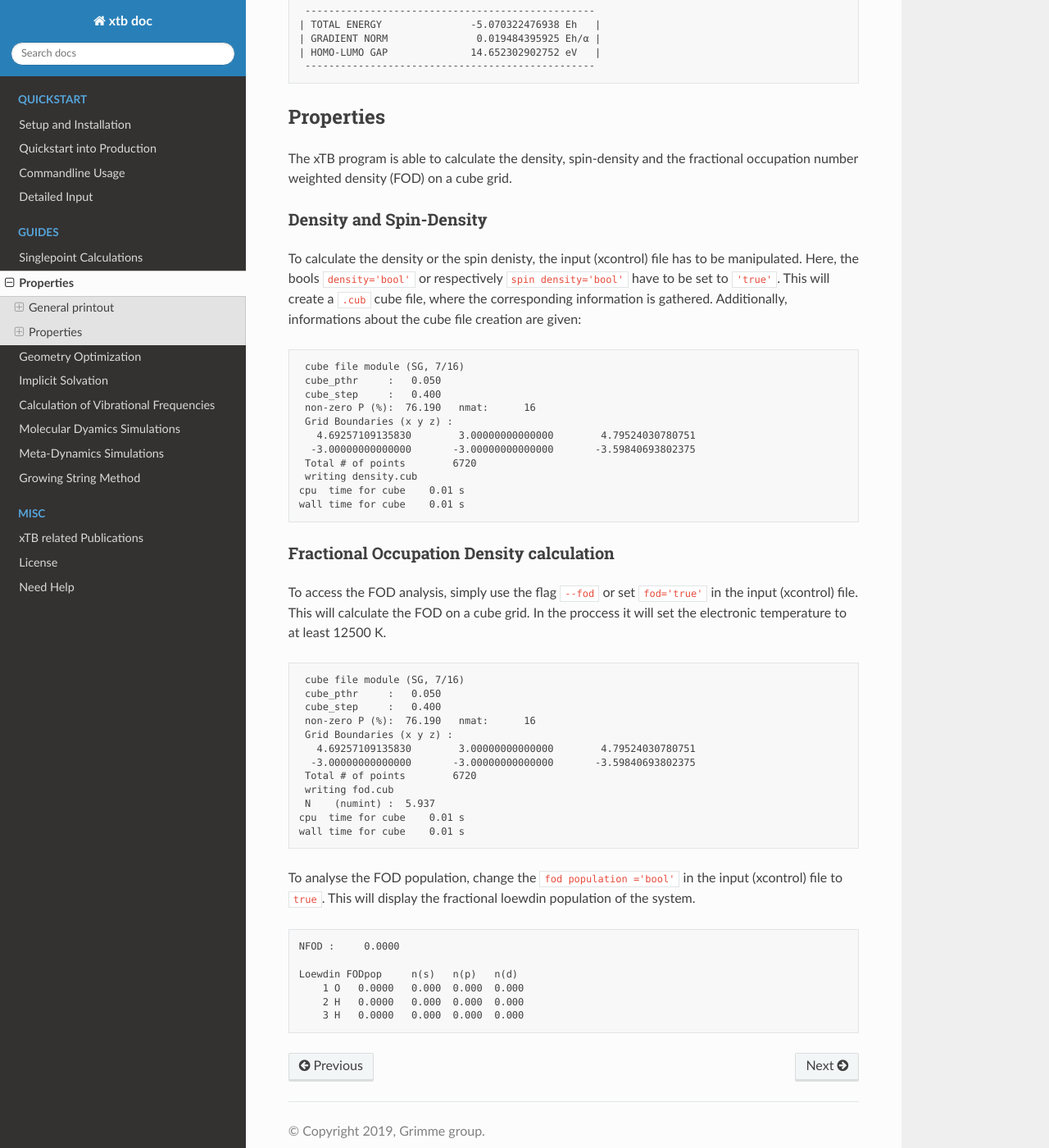
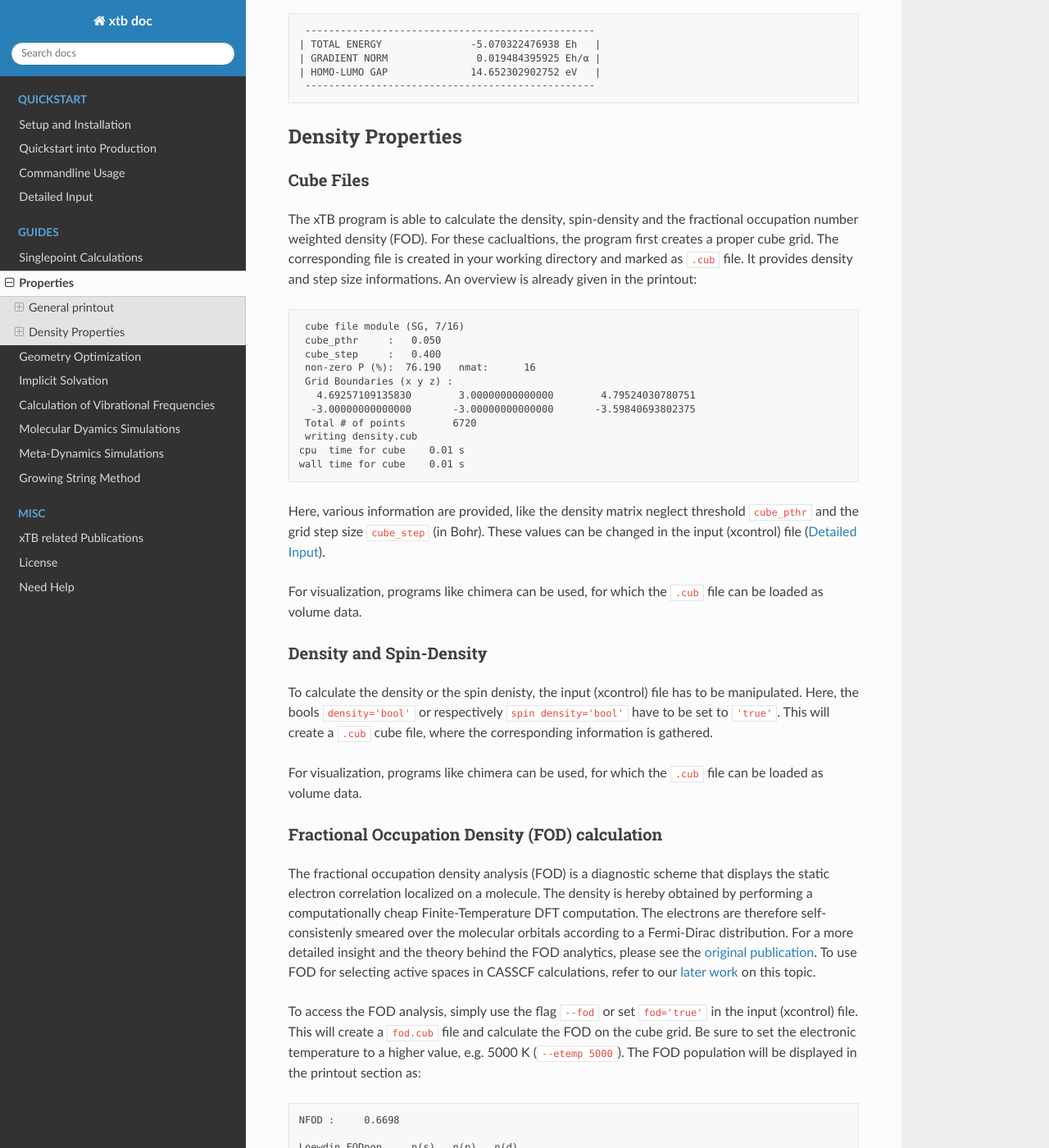
Before and after one commit to grimme-lab/xtb_docs, a Sphinx documentation site: the page built from source/properties.rst, in a window 1280 px wide and 1400 px high, scrolled down 2914 px. Shown: the whole window at 82% size. Built offline with Sphinx 7.4.7 and the Read the Docs theme 2.0.0, drawn with Linux system fonts in a browser that asks for light colours; some of the changed text lies outside the part shown.

Commit message:
properties.rst

```diff
--- a/source/properties.rst
+++ b/source/properties.rst
@@ -49,7 +49,6 @@ or by editing the input file (:ref:`detailed-input`). The kind of default inform
     requests printout of dipole moments
 --wbo
     requests Wiberg bond order printout
-
 
 GFN1-xTB
 _________
@@ -150,18 +149,16 @@ All is summed up in the end in both GFN-xTB versions:
            -------------------------------------------------
 
 
-Properties
-===========
 
-The xTB program is able to calculate the density, spin-density and the fractional occupation number weighted density (FOD) on
-a cube grid.
+Density Properties
+===================
 
-Density and Spin-Density
-________________________
+Cube Files
+__________
 
-To calculate the density or the spin denisty, the input (xcontrol) file has to be manipulated. Here, the bools ``density='bool'``
-or respectively ``spin density='bool'`` have to be set to ``'true'``. This will create a ``.cub`` cube file, where the corresponding information is gathered.
-Additionally, informations about the cube file creation are given:
+The xTB program is able to calculate the density, spin-density and the fractional occupation number weighted density (FOD).
+For these caclualtions, the program first creates a proper cube grid. The corresponding file is created in your working directory and marked as ``.cub`` file.
+It provides density and step size informations. An overview is already given in the printout:
 
 .. code-block:: none
 
@@ -177,39 +174,50 @@ Additionally, informations about the cube file creation are given:
  cpu  time for cube    0.01 s
  wall time for cube    0.01 s
 
+Here, various information are provided, like the density matrix neglect threshold ``cube_pthr`` and the grid step size ``cube_step`` (in Bohr). These values can be changed in the input (xcontrol) file (:ref:`detailed-input`).
 
+For visualization, programs like chimera can be used, for which the ``.cub`` file can be loaded as volume data.
 
-Fractional Occupation Density calculation
-_________________________________________
+Density and Spin-Density
+________________________
 
-To access the FOD analysis, simply use the flag ``--fod`` or set ``fod='true'`` in the input (xcontrol) file. This will calculate the FOD on a cube grid. In the proccess it will set the electronic
-temperature to at least 12500 K.
+To calculate the density or the spin denisty, the input (xcontrol) file has to be manipulated. Here, the bools ``density='bool'``
+or respectively ``spin density='bool'`` have to be set to ``'true'``. This will create a ``.cub`` cube file, where the corresponding information is gathered.
+
+For visualization, programs like chimera can be used, for which the ``.cub`` file can be loaded as volume data.
+
+Fractional Occupation Density (FOD) calculation
+________________________________________________
+
+The fractional occupation density analysis (FOD) is a diagnostic scheme that displays the static electron correlation localized on a molecule.
+The density is hereby obtained by performing a computationally cheap Finite-Temperature DFT computation.
+The electrons are therefore self-consistenly smeared over the molecular orbitals according to a Fermi-Dirac distribution. For a more detailed insight and the theory behind
+the FOD analytics, please see the `original publication`_. To use FOD for selecting active spaces in CASSCF calculations, refer to our `later work`_ on this topic.
+
+.. _original publication: https://onlinelibrary.wiley.com/doi/full/10.1002/anie.201501887
+.. _later work: https://onlinelibrary.wiley.com/doi/full/10.1002/chem.201604682
+
+To access the FOD analysis, simply use the flag ``--fod`` or set ``fod='true'`` in the input (xcontrol) file. This will create a ``fod.cub`` file and calculate the FOD on the cube grid.
+Be sure to set the electronic temperature to a higher value, e.g. 5000 K (``--etemp 5000``). The FOD population will be displayed in the printout section as:
 
 .. code-block:: none
 
-  cube file module (SG, 7/16)
-  cube_pthr     :   0.050
-  cube_step     :   0.400
-  non-zero P (%):  76.190   nmat:      16
-  Grid Boundaries (x y z) :
-    4.69257109135830        3.00000000000000        4.79524030780751
-   -3.00000000000000       -3.00000000000000       -3.59840693802375
-  Total # of points        6720
-  writing fod.cub
-  N    (numint) :  5.937
- cpu  time for cube    0.01 s
- wall time for cube    0.01 s
+ NFOD :     0.6698
+
+ Loewdin FODpop     n(s)   n(p)   n(d)
+    1 C   0.1924   0.018  0.175  0.000
+    2 C   0.0673   0.003  0.064  0.000
+    3 C   0.0673   0.003  0.064  0.000
+    4 C   0.1924   0.018  0.175  0.000
+    5 C   0.0673   0.003  0.064  0.000
+    6 C   0.0673   0.003  0.064  0.000
+    7 H   0.0039   0.004  0.000  0.000
+    8 H   0.0039   0.004  0.000  0.000
+    9 H   0.0039   0.004  0.000  0.000
+   10 H   0.0039   0.004  0.000  0.000
+
+The NFOD number indicates the static electon correlation
 
 
-To analyse the FOD population, change the ``fod population ='bool'`` in the input (xcontrol) file to ``true``. This will display the fractional loewdin
-population of the system.
-
-
-.. code-block:: none
-
-  NFOD :     0.0000
-
-  Loewdin FODpop     n(s)   n(p)   n(d)
-      1 O   0.0000   0.000  0.000  0.000
-      2 H   0.0000   0.000  0.000  0.000
-      3 H   0.0000   0.000  0.000  0.000
+If you do not want to write a ``fod.cub`` file, but still want to analyse the FOD population, change the ``fod population ='bool'`` in the input (xcontrol) file to ``true``. This will display the fractional loewdin
+population of the system (see above) and only writes the ``fod`` file, where this information is stored.
```
